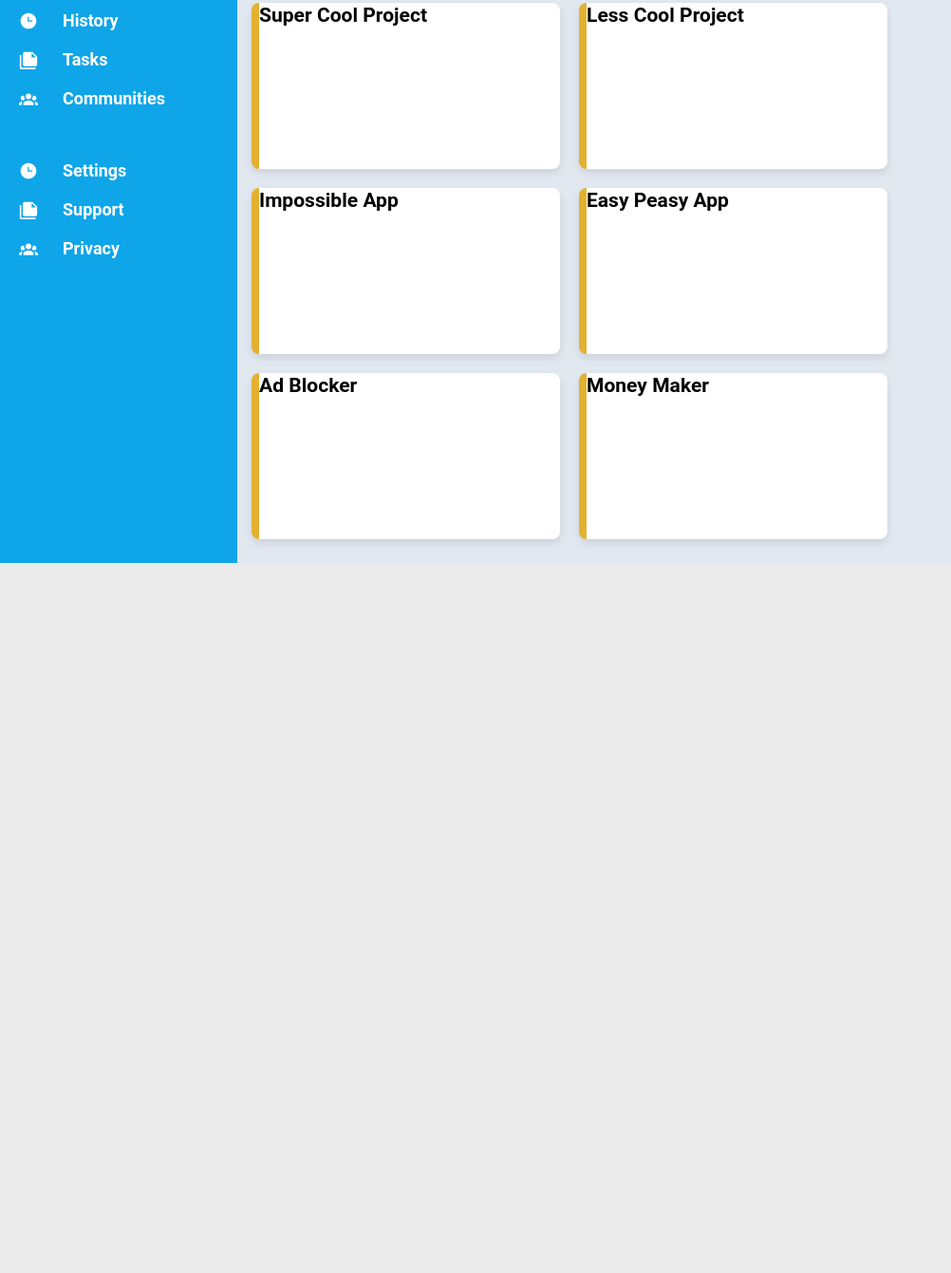
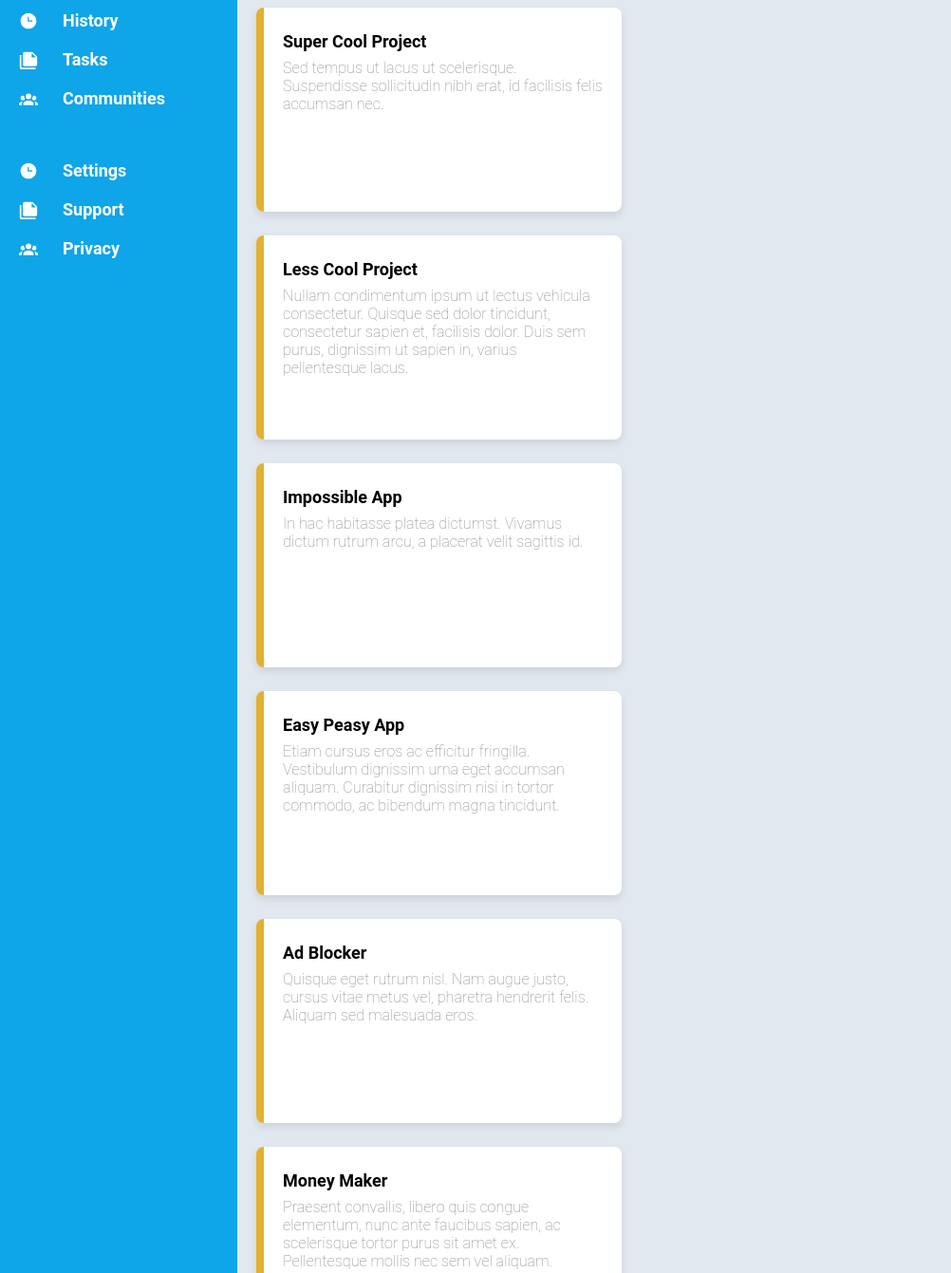
Before and after one commit to astn7278/odin-admin-dashboard, a plain HTML site: page index.html in a window 1280 px wide. Shown: the part 207-1548 px from the top of the page at 95% size, without its empty margins (0-1002 px from the left). Before the commit the page ends 800 px from the top, so only its background shows below. Drawn offline with Linux system fonts and the light colour scheme.

Commit message:
Stylize card content

```diff
--- a/index.html
+++ b/index.html
@@ -60,21 +60,44 @@
                         <p>Your Projects</p>
                         <div class="card">
                             <h3>Super Cool Project</h3>
+                            <div class="card-content">Sed tempus ut lacus ut scelerisque.
+                                Suspendisse sollicitudin nibh erat, id
+                                facilisis felis accumsan nec.</div>
                         </div>
                         <div class="card">
                             <h3>Less Cool Project</h3>
+                            <div class="card-content">Nullam condimentum ipsum ut lectus vehicula
+                                consectetur. Quisque sed dolor tincidunt,
+                                consectetur sapien et, facilisis dolor. Duis sem
+                                purus, dignissim ut sapien in, varius
+                                pellentesque lacus.</div>
                         </div>
                         <div class="card">
                             <h3>Impossible App</h3>
+                            <div class="card-content">In hac habitasse platea dictumst. Vivamus
+                                dictum rutrum arcu, a placerat velit sagittis
+                                id.</div>
                         </div>
                         <div class="card">
                             <h3>Easy Peasy App</h3>
+                            <div class="card-content">Etiam cursus eros ac efficitur fringilla.
+                                Vestibulum dignissim urna eget accumsan
+                                aliquam. Curabitur dignissim nisi in tortor
+                                commodo, ac bibendum magna tincidunt.</div>
                         </div>
                         <div class="card">
                             <h3>Ad Blocker</h3>
+                            <div class="card-content">Quisque eget rutrum nisl. Nam augue
+                                justo, cursus vitae metus vel, pharetra
+                                hendrerit felis. Aliquam sed malesuada
+                                eros.</div>
                         </div>
                         <div class="card">
                             <h3>Money Maker</h3>
+                            <div class="card-content">Praesent convallis, libero quis congue
+                                elementum, nunc ante faucibus sapien, ac
+                                scelerisque tortor purus sit amet ex.
+                                Pellentesque mollis nec sem vel aliquam.</div>
                         </div>
                     </div>
                     <div class="right-content">
--- a/styles.css
+++ b/styles.css
@@ -13,7 +13,7 @@ body {
 
 html {
     background-color: rgb(235, 235, 235);
-    font-family: 'Roboto', sans-serif;
+    font-family: "Roboto", sans-serif;
     font-size: 18px;
 }
 
@@ -22,14 +22,12 @@ li {
 }
 
 div {
-
 }
 
 .wrapper {
     height: 100%;
     display: grid;
     grid-template-columns: 250px 4fr;
-
 }
 
 .sidebar-container {
@@ -55,7 +53,7 @@ div {
 
 .dashboard-logo {
     fill: white;
-    width: 40px
+    width: 40px;
 }
 
 .sidebar-container a {
@@ -73,10 +71,10 @@ div {
     display: grid;
     grid-template-columns: 1fr;
     padding-left: 20px;
-    gap: 20px
+    gap: 20px;
 }
 
-.nav a{
+.nav a {
     display: grid;
     grid-template-columns: 1fr 4fr;
     align-items: end;
@@ -87,10 +85,10 @@ div {
     grid-template-columns: 1fr;
     padding-left: 20px;
     padding-top: 20px;
-    gap: 20px
+    gap: 20px;
 }
 
-.settings a{
+.settings a {
     display: grid;
     grid-template-columns: 1fr 4fr;
     align-items: end;
@@ -101,14 +99,12 @@ div {
     color: black;
 }
 
-
 .header {
     background-color: #ffffff;
     display: grid;
     grid-template-rows: 1fr 2fr;
     box-shadow: 0px 4px 8px rgba(0, 0, 0, 0.1);
 }
-
 
 .sub-header {
     display: grid;
@@ -122,7 +118,6 @@ div {
     grid-template-columns: 20px minmax(450px, 700px);
     gap: 10px;
     align-items: center;
-
 }
 
 .search-bar {
@@ -133,7 +128,7 @@ div {
 }
 
 input[type="text"] {
-    padding:15px; /*Gives text more room in search bar*/
+    padding: 15px; /*Gives text more room in search bar*/
 }
 
 .profile {
@@ -141,7 +136,7 @@ input[type="text"] {
     grid-template-columns: 20px 35px minmax(150px, 1fr);
     align-items: center;
     gap: 30px;
-    justify-self: end
+    justify-self: end;
 }
 
 .profile img {
@@ -164,8 +159,6 @@ input[type="text"] {
     grid-template-columns: 55px minmax(55px, 1fr);
     align-items: center;
     gap: 15px;
-
-
 }
 
 .greeting {
@@ -183,9 +176,8 @@ input[type="text"] {
 }
 
 .salute {
-    font-size: .7em;
+    font-size: 0.7em;
 }
-
 
 .menu {
     justify-self: end;
@@ -201,23 +193,21 @@ input[type="text"] {
     border-radius: 15px;
     background-color: #0ea5e9;
     color: white;
-
 }
 
 .main-content {
     display: grid;
     grid-template-columns: 3fr 1fr;
-
 }
 
 .project-cards {
     display: grid;
-    grid-template-columns: repeat(auto-fill, minmax(325px, 325px));
+    grid-template-columns: repeat(auto-fill, 385px);
     grid-template-rows: 25px 1fr;
-    gap: 20px;
+    gap: 25px;
     align-items: end;
     margin-top: 15px;
-    margin-left: 15px;
+    margin-left: 20px;
 }
 
 .project-cards p {
@@ -228,10 +218,22 @@ input[type="text"] {
 }
 
 .card {
-    height: 175px;
-    width: 325px;
+    height: 215px;
+    width: 385px;
     background-color: white;
     border-radius: 8px;
     border-left: solid 8px #e3b030;
     box-shadow: 0px 4px 8px rgba(0, 0, 0, 0.1);
+    padding: 25px 20px 0px 20px;
 }
+
+.card h3 {
+    font-size: 1em;
+}
+
+.card div {
+    color: #868686;
+    padding-top: 8px;
+    font-weight: 100;
+    font-size: .9em;
+}
```
